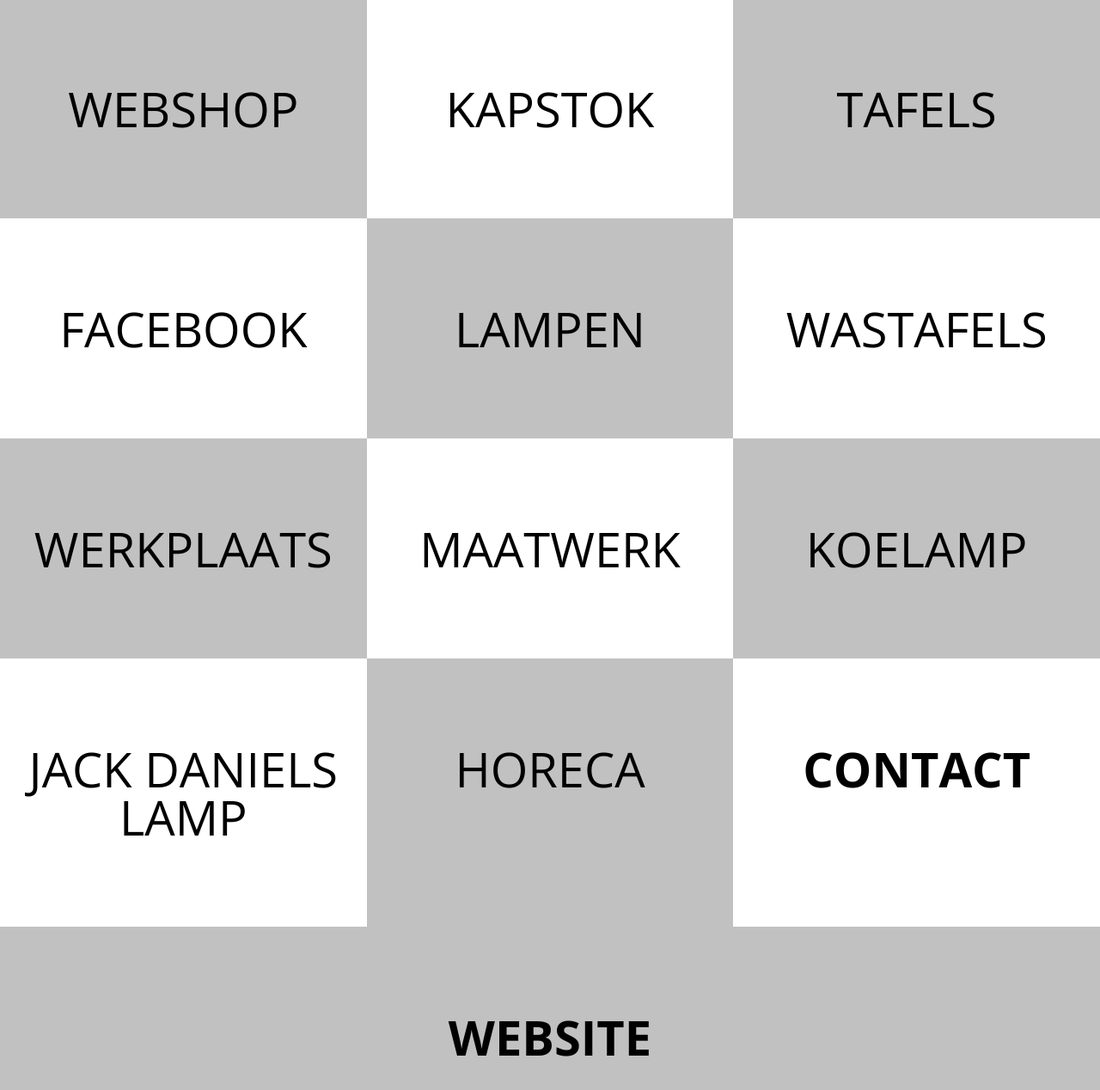
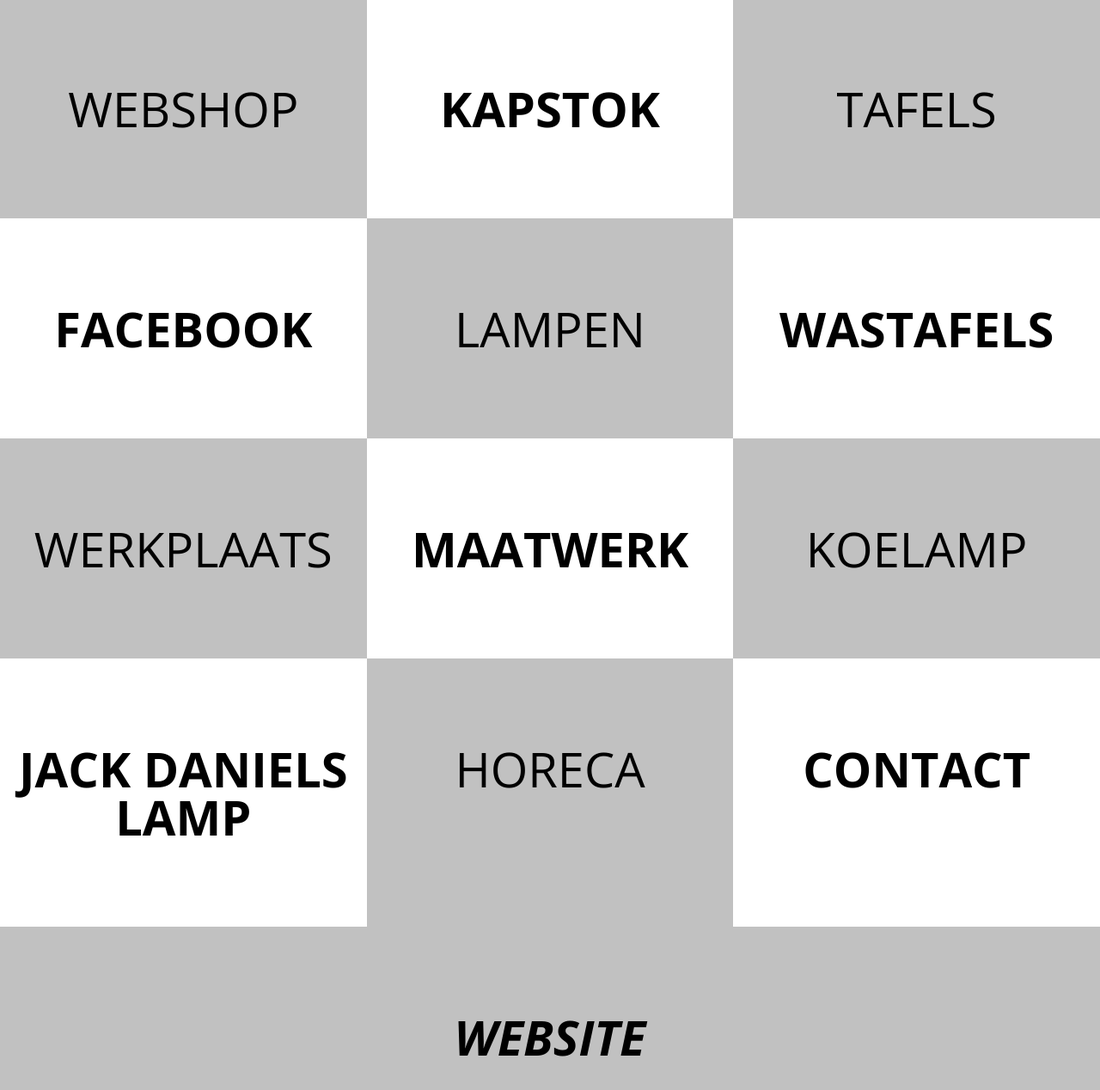
Before and after one commit to indebio/toughinteriors, a plain HTML site: page index.html in a window 1280 px wide. Shown: the part 912-2180 px from the top of the page at 86% size. Drawn offline with nearby package versions, Linux system fonts and the light colour scheme.

Commit message:
create github pages

```diff
--- a/index.html
+++ b/index.html
@@ -55,7 +55,7 @@ j=d.createElement(s),dl=l!='dataLayer'?'&l='+l:'';j.async=true;j.src=
 
             <div class="col-md-3 col-sm-6 stats-item col-md-4">
 
-                <h2 class="heading mbr-card-title mbr-fonts-style display-1"><strong><a href="https://www.toughinteriors.nl/webwinkel/overig/kapstok/#cc-m-product-11276101160" target="_blank">KAPSTOK</a></strong></h2>
+                <h2 class="heading mbr-card-title mbr-fonts-style display-1"><a href="https://www.toughinteriors.nl/webwinkel/overig/kapstok/#cc-m-product-11276101160" target="_blank"><strong>KAPSTOK</strong></a></h2>
 
             </div>
 
@@ -78,7 +78,7 @@ j=d.createElement(s),dl=l!='dataLayer'?'&l='+l:'';j.async=true;j.src=
         <div class="row justify-content-center align-center">
             <div class="col-md-3 col-sm-6 stats-item col-md-4">
 
-                <h2 class="heading mbr-card-title mbr-fonts-style display-1"><strong><a href="https://www.facebook.com/ReneBraasTimmerwerken/" target="_blank">FACEBOOK</a></strong></h2>
+                <h2 class="heading mbr-card-title mbr-fonts-style display-1"><a href="https://www.facebook.com/ReneBraasTimmerwerken/" target="_blank"><strong>FACEBOOK</strong></a></h2>
 
             </div>
 
@@ -90,7 +90,7 @@ j=d.createElement(s),dl=l!='dataLayer'?'&l='+l:'';j.async=true;j.src=
 
             <div class="col-md-3 col-sm-6 stats-item col-md-4">
 
-                <h2 class="heading mbr-card-title mbr-fonts-style display-1"><strong><a href="https://www.toughinteriors.nl/webwinkel/wastafels/" target="_blank">WASTAFELS</a></strong></h2>
+                <h2 class="heading mbr-card-title mbr-fonts-style display-1"><a href="https://www.toughinteriors.nl/webwinkel/wastafels/" target="_blank"><strong>WASTAFELS</strong></a></h2>
 
             </div>
 
@@ -113,7 +113,7 @@ j=d.createElement(s),dl=l!='dataLayer'?'&l='+l:'';j.async=true;j.src=
 
             <div class="col-md-3 col-sm-6 stats-item col-md-4">
 
-                <h2 class="heading mbr-card-title mbr-fonts-style display-1"><strong><a href="https://www.toughinteriors.nl/webwinkel/tafels/barnwoodblad-kruispoot/#cc-m-product-11453596060" target="_blank">MAATWERK</a></strong></h2>
+                <h2 class="heading mbr-card-title mbr-fonts-style display-1"><a href="https://www.toughinteriors.nl/webwinkel/tafels/barnwoodblad-kruispoot/#cc-m-product-11453596060" target="_blank"><strong>MAATWERK</strong></a></h2>
 
             </div>
 
@@ -136,7 +136,7 @@ j=d.createElement(s),dl=l!='dataLayer'?'&l='+l:'';j.async=true;j.src=
         <div class="row justify-content-center align-center">
             <div class="col-md-3 col-sm-6 stats-item col-md-4">
 
-                <h2 class="heading mbr-card-title mbr-fonts-style display-1"><strong><a href="https://www.toughinteriors.nl/webwinkel/lampen/vloerlamp-jack-dukdalf/#cc-m-product-11330557560" target="_blank">JACK DANIELS LAMP</a></strong></h2>
+                <h2 class="heading mbr-card-title mbr-fonts-style display-1"><a href="https://www.toughinteriors.nl/webwinkel/lampen/vloerlamp-jack-dukdalf/#cc-m-product-11330557560" target="_blank"><strong>JACK DANIELS LAMP</strong></a></h2>
 
             </div>
 
@@ -165,7 +165,7 @@ j=d.createElement(s),dl=l!='dataLayer'?'&l='+l:'';j.async=true;j.src=
         <div class="row justify-content-center align-center">
             <div class="col-md-3 col-sm-6 stats-item col-md-12">
 
-                <h2 class="heading mbr-card-title mbr-fonts-style display-1"><a href="https://www.toughinteriors.nl/" target="_blank"><strong>WEBSITE</strong></a><br></h2>
+                <h2 class="heading mbr-card-title mbr-fonts-style display-1"><a href="https://www.toughinteriors.nl/" target="_blank"><strong><em>WEBSITE</em></strong></a><br></h2>
 
             </div>
 
```
Also changed, not shown: 1 other file.
